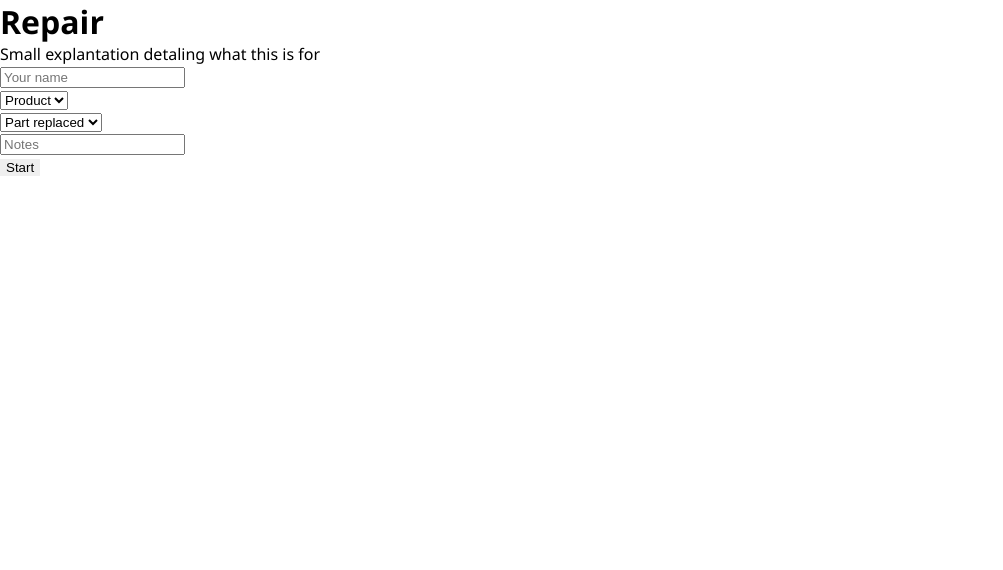
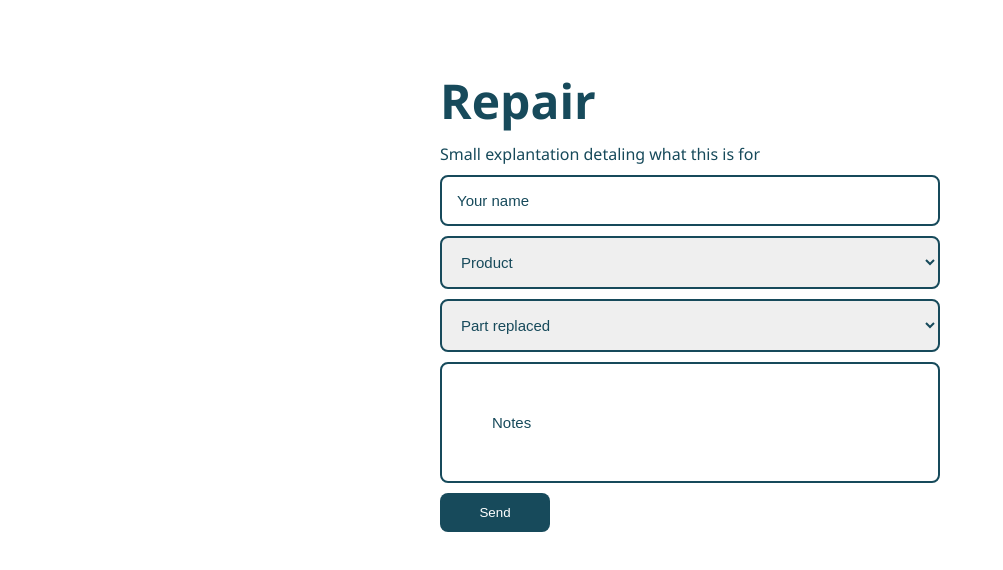
Before and after one commit to Fredrik000/bright-web-app, a React (Create React App) app: page / in a window 1280 px wide. Shown: the top 570 px of the page, without its empty margins (0-1003 px from the left). Built offline with nearby package versions, Linux system fonts and the light colour scheme.

Commit message:
CSS almost done form

```diff
--- a/src/components/Form.js
+++ b/src/components/Form.js
@@ -3,9 +3,11 @@ import React from 'react';
 function Form() {
   return (
     <div className='form'>
+
       <h1>Repair</h1>
       <p>Small explantation detaling what this is for</p>
-      <form>
+
+        <form>
         <div>
           <label htmlFor='name'></label>
           <input type='text' placeholder='Your name' id='name' />
@@ -13,20 +15,20 @@ function Form() {
         <div>
           <label htmlFor='product'></label>
           <select id='product' >
-              <option value="">Product</option>
+              <option value="" disabled selected>Product</option>
                </select>
         </div>
         <div>
           <label htmlFor='part'></label>
           <select id='part' >
-              <option value="">Part replaced</option> </select>
+              <option value="" disabled selected>Part replaced</option> </select>
         </div>
         <div>
           <label htmlFor='notes'></label>
           <input type='textarea' id='notes' placeholder='Notes'/>
         </div>
       </form>
-      <button>Start</button>
+      <button>Send</button>
     </div>
   );
 }
--- a/src/styles/_Form.scss
+++ b/src/styles/_Form.scss
@@ -1,3 +1,59 @@
-.form h1 {
+@import "config";
+.form {
+  margin: auto;
+  width: 400px;
+  height: 600px;
+  align-content: center;
+  display: grid;
+  grid-gap: 10px;
   color: #174a5b;
 }
+.form > h1{
+  font-size: 48px;
+}
+
+.form > form {
+  display: grid;
+  grid-gap: 10px;
+}
+.form > form input {
+  border-radius: 8px;
+  padding: 15px;
+  width: 500px;
+  border: 2px solid #174a5b;
+  color: #174a5b;
+  font-size: 15px;
+}
+
+.form > form select {
+  border-radius: 8px;
+  padding: 15px;
+  width: 500px;
+  border: 2px solid #174a5b;
+  color: #174a5b;
+  font-size: 15px;
+
+}
+input[type="text"]::-webkit-input-placeholder {
+  color: #174a5b;
+
+}
+
+input[type="textarea"]#notes::-webkit-input-placeholder {
+  color: #174a5b;
+
+}
+
+#notes {
+  padding: 50px;
+
+}
+
+.form > button {
+  background-color: $primary-color;
+  color: white;
+  text-align: center;
+  border-radius: 8px;
+  padding: 12px;
+  width: 110px;
+}
--- a/src/styles/main.css
+++ b/src/styles/main.css
@@ -1,13 +1,7 @@
 .card {
-  display: -webkit-box;
-  display: -ms-flexbox;
   display: flex;
-  -webkit-box-orient: vertical;
-  -webkit-box-direction: normal;
-      -ms-flex-direction: column;
-          flex-direction: column;
-  -ms-flex-pack: distribute;
-      justify-content: space-around;
+  flex-direction: column;
+  justify-content: space-around;
   text-align: center;
   width: 700px;
   height: 700px;
@@ -15,43 +9,93 @@
   border: 2px solid #174a5b;
   border-radius: 10px;
 }
-
 .card h2 {
   font-size: 48px;
 }
-
 .card p {
   font-size: 24px;
 }
-
 .card button {
   width: 400px;
   height: 70px;
   color: white;
   background-color: #174a5b;
   border-radius: 5px;
-  -webkit-transition: all 0.3s ease-out;
   transition: all 0.3s ease-out;
 }
-
 .card button:hover {
   background-color: #0d2932;
 }
 
+.form {
+  margin: auto;
+  width: 400px;
+  height: 600px;
+  align-content: center;
+  display: grid;
+  grid-gap: 10px;
+  color: #174a5b;
+}
+
+.form > h1 {
+  font-size: 48px;
+}
+
+.form > form {
+  display: grid;
+  grid-gap: 10px;
+}
+
+.form > form input {
+  border-radius: 8px;
+  padding: 15px;
+  width: 500px;
+  border: 2px solid #174a5b;
+  color: #174a5b;
+  font-size: 15px;
+}
+
+.form > form select {
+  border-radius: 8px;
+  padding: 15px;
+  width: 500px;
+  border: 2px solid #174a5b;
+  color: #174a5b;
+  font-size: 15px;
+}
+
+input[type=text]::-webkit-input-placeholder {
+  color: #174a5b;
+}
+
+input[type=textarea]#notes::-webkit-input-placeholder {
+  color: #174a5b;
+}
+
+#notes {
+  padding: 50px;
+}
+
+.form > button {
+  background-color: #174a5b;
+  color: white;
+  text-align: center;
+  border-radius: 8px;
+  padding: 12px;
+  width: 110px;
+}
+
 * {
-  -webkit-box-sizing: border-box;
-          box-sizing: border-box;
+  box-sizing: border-box;
   margin: 0;
-  -webkit-box-align: center;
-      -ms-flex-align: center;
-          align-items: center;
+  align-items: center;
 }
 
 html body {
   height: 100vh;
   width: 100%;
   background-color: white;
-  font-family: 'Segoe UI', Tahoma, Geneva, Verdana, sans-serif;
+  font-family: "Segoe UI", Tahoma, Geneva, Verdana, sans-serif;
 }
 
 button {
@@ -61,4 +105,5 @@ button {
 li {
   list-style-type: none;
 }
+
 /*# sourceMappingURL=main.css.map */
```
Also changed, not shown: 1 other file (tests, documents, lock files or other folders).
